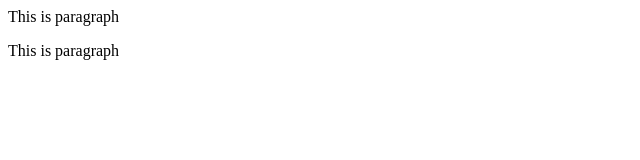
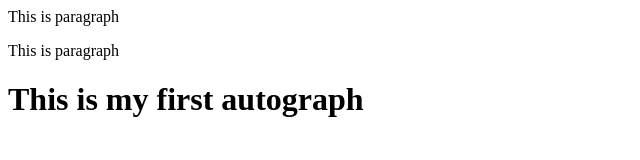
Before and after one commit to irshad-malik632/saima, a plain HTML site: page index.html in a window 1280 px wide. Shown: the whole page, without its empty margins (0-640 px from the left). Drawn offline with Linux system fonts and the light colour scheme.

Commit message:
add line

```diff
--- a/index.html
+++ b/index.html
@@ -1,2 +1,3 @@
 <p>This is paragraph</p>
 <p>This is paragraph</p>
+<h1>This is my first autograph</h1>
```
